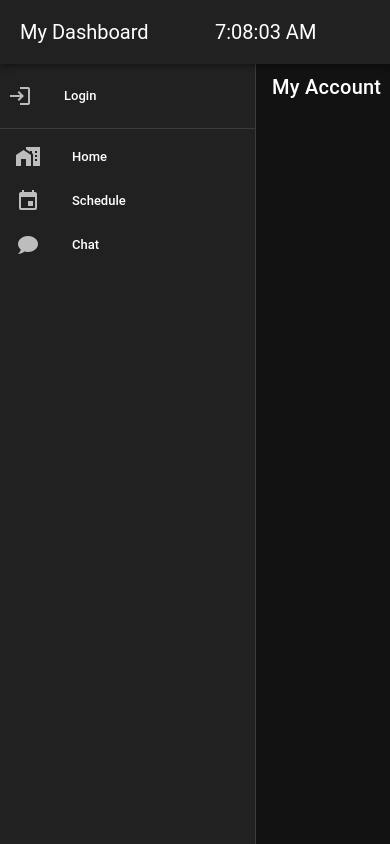
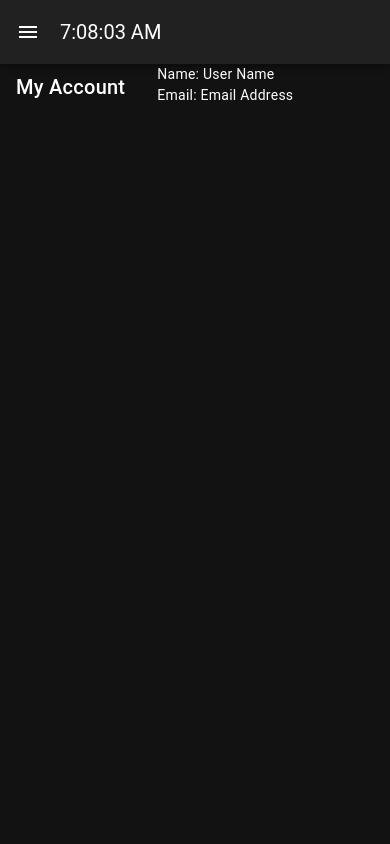
Before and after one commit to zwldarren/INF133_project, a Vue app: page /Account in a window 390 px wide. Built offline with nearby package versions, Linux system fonts and the light colour scheme.

Commit message:
feat: add responsive design to AppHeader and Sidebar

```diff
--- a/src/components/AppFooter.vue
+++ /dev/null
@@ -1,79 +0,0 @@
-<template>
-  <v-footer height="40" app>
-    <a
-      v-for="item in items"
-      :key="item.title"
-      :href="item.href"
-      :title="item.title"
-      class="d-inline-block mx-2 social-link"
-      rel="noopener noreferrer"
-      target="_blank"
-    >
-      <v-icon
-        :icon="item.icon"
-        :size="item.icon === '$vuetify' ? 24 : 16"
-      />
-    </a>
-
-    <div
-      class="text-caption text-disabled"
-      style="position: absolute; right: 16px;"
-    >
-      &copy; 2016-{{ (new Date()).getFullYear() }} <span class="d-none d-sm-inline-block">Vuetify, LLC</span>
-      —
-      <a
-        class="text-decoration-none on-surface"
-        href="https://vuetifyjs.com/about/licensing/"
-        rel="noopener noreferrer"
-        target="_blank"
-      >
-        MIT License
-      </a>
-    </div>
-  </v-footer>
-</template>
-
-<script setup>
-  const items = [
-    {
-      title: 'Vuetify Documentation',
-      icon: `$vuetify`,
-      href: 'https://vuetifyjs.com/',
-    },
-    {
-      title: 'Vuetify Support',
-      icon: 'mdi-shield-star-outline',
-      href: 'https://support.vuetifyjs.com/',
-    },
-    {
-      title: 'Vuetify X',
-      icon: ['M2.04875 3.00002L9.77052 13.3248L1.99998 21.7192H3.74882L10.5519 14.3697L16.0486 21.7192H22L13.8437 10.8137L21.0765 3.00002H19.3277L13.0624 9.76874L8.0001 3.00002H2.04875ZM4.62054 4.28821H7.35461L19.4278 20.4308H16.6937L4.62054 4.28821Z'],
-      href: 'https://x.com/vuetifyjs',
-    },
-    {
-      title: 'Vuetify GitHub',
-      icon: `mdi-github`,
-      href: 'https://github.com/vuetifyjs/vuetify',
-    },
-    {
-      title: 'Vuetify Discord',
-      icon: ['M22,24L16.75,19L17.38,21H4.5A2.5,2.5 0 0,1 2,18.5V3.5A2.5,2.5 0 0,1 4.5,1H19.5A2.5,2.5 0 0,1 22,3.5V24M12,6.8C9.32,6.8 7.44,7.95 7.44,7.95C8.47,7.03 10.27,6.5 10.27,6.5L10.1,6.33C8.41,6.36 6.88,7.53 6.88,7.53C5.16,11.12 5.27,14.22 5.27,14.22C6.67,16.03 8.75,15.9 8.75,15.9L9.46,15C8.21,14.73 7.42,13.62 7.42,13.62C7.42,13.62 9.3,14.9 12,14.9C14.7,14.9 16.58,13.62 16.58,13.62C16.58,13.62 15.79,14.73 14.54,15L15.25,15.9C15.25,15.9 17.33,16.03 18.73,14.22C18.73,14.22 18.84,11.12 17.12,7.53C17.12,7.53 15.59,6.36 13.9,6.33L13.73,6.5C13.73,6.5 15.53,7.03 16.56,7.95C16.56,7.95 14.68,6.8 12,6.8M9.93,10.59C10.58,10.59 11.11,11.16 11.1,11.86C11.1,12.55 10.58,13.13 9.93,13.13C9.29,13.13 8.77,12.55 8.77,11.86C8.77,11.16 9.28,10.59 9.93,10.59M14.1,10.59C14.75,10.59 15.27,11.16 15.27,11.86C15.27,12.55 14.75,13.13 14.1,13.13C13.46,13.13 12.94,12.55 12.94,11.86C12.94,11.16 13.45,10.59 14.1,10.59Z'],
-      href: 'https://community.vuetifyjs.com/',
-    },
-    {
-      title: 'Vuetify Reddit',
-      icon: `mdi-reddit`,
-      href: 'https://reddit.com/r/vuetifyjs',
-    },
-  ]
-</script>
-
-<style scoped lang="sass">
-  .social-link :deep(.v-icon)
-    color: rgba(var(--v-theme-on-background), var(--v-disabled-opacity))
-    text-decoration: none
-    transition: .2s ease-in-out
-
-    &:hover
-      color: rgba(25, 118, 210, 1)
-</style>
--- a/src/components/AppHeader.vue
+++ b/src/components/AppHeader.vue
@@ -1,27 +1,42 @@
 <template>
-    <v-app-bar title="My Dashboard" app>
-        <v-toolbar-title>{{ currentTime }}</v-toolbar-title>
+    <v-app-bar app>
+        <!-- toggle drawer -->
+        <v-btn icon variant="text" @click="toggleDrawer">
+            <v-icon>mdi-menu</v-icon>
+        </v-btn>
+
+        <v-toolbar-title class="ml-2">{{ currentTime }}</v-toolbar-title>
     </v-app-bar>
 </template>
 
 <script setup>
-import { ref, onMounted, onBeforeUnmount } from 'vue';
+import { ref, onMounted, onBeforeUnmount, watch } from 'vue'
 
-const currentTime = ref('');
+const props = defineProps({
+    toggleDrawer: {
+        type: Function,
+        required: true
+    }
+})
+
+const currentTime = ref('')
 
 const updateTime = () => {
-    const now = new Date();
-    currentTime.value = now.toLocaleTimeString();
-};
+    const now = new Date()
+    currentTime.value = now.toLocaleTimeString()
+}
 
 onMounted(() => {
-    updateTime();
-    const timer = setInterval(updateTime, 1000);
+    updateTime()
+    const timer = setInterval(updateTime, 1000)
     onBeforeUnmount(() => {
-        clearInterval(timer);
-    });
-});
+        clearInterval(timer)
+    })
+})
 </script>
 
 <style scoped>
+.ml-2 {
+    margin-left: 16px;
+}
 </style>
--- a/src/components/Sidebar.vue
+++ b/src/components/Sidebar.vue
@@ -1,11 +1,9 @@
 <template>
-    <v-navigation-drawer v-model="drawer" :rail="rail" permanent @click="rail = false">
+    <!-- use :permanent and :temporary props to control drawer behavior -->
+    <v-navigation-drawer v-model="drawer" :permanent="!isMobile" :temporary="isMobile" location="start" width="256">
         <v-list>
             <v-list-item v-if="isLoggedIn" prepend-avatar="https://randomuser.me/api/portraits/lego/1.jpg"
                 :title="userName" :subtitle="userEmail" nav>
-                <template v-slot:append>
-                    <v-btn icon="mdi-chevron-left" variant="text" @click.stop="rail = !rail"></v-btn>
-                </template>
             </v-list-item>
 
             <v-list-item v-else title="Login" nav @click="navigateTo('login')">
@@ -18,31 +16,50 @@
         <v-divider></v-divider>
 
         <v-list density="compact" nav>
-            <v-list-item prepend-icon="mdi-home-city" title="Home" @click="navigateTo('/')"
-                value="home"></v-list-item>
-            <v-list-item prepend-icon="mdi-calendar" title="Schedule" @click="navigateTo('schedule')"
-                value="schedule"></v-list-item>
-            <v-list-item prepend-icon="mdi-chat" title="Chat" @click="navigateTo('chat')" value="chat"></v-list-item>
-            <v-list-item v-if="isLoggedIn" prepend-icon="mdi-account" title="My Account" @click="navigateTo('account')"
-                value="account"></v-list-item>
+            <v-list-item prepend-icon="mdi-home-city" title="Home" @click="navigateTo('/')"></v-list-item>
+            <v-list-item prepend-icon="mdi-calendar" title="Schedule" @click="navigateTo('schedule')"></v-list-item>
+            <v-list-item prepend-icon="mdi-chat" title="Chat" @click="navigateTo('chat')"></v-list-item>
+            <v-list-item v-if="isLoggedIn" prepend-icon="mdi-account" title="My Account"
+                @click="navigateTo('account')"></v-list-item>
         </v-list>
     </v-navigation-drawer>
 </template>
+
 <script setup>
-import { ref } from 'vue';
-import { useRouter } from 'vue-router';
+import { ref, computed } from 'vue'
+import { useRouter } from 'vue-router'
+import { useDisplay } from 'vuetify'
 
-const router = useRouter();
-const drawer = ref(true);
-const rail = ref(false);
+const props = defineProps({
+    modelValue: {
+        type: Boolean,
+        required: true
+    }
+})
 
-const isLoggedIn = ref(false);
-const userName = ref('User Name');
-const userEmail = ref('Email Address');
+const emit = defineEmits(['update:modelValue'])
+
+const router = useRouter()
+
+// access drawer state
+const drawer = computed({
+    get: () => props.modelValue,
+    set: (val) => emit('update:modelValue', val)
+})
+
+const { smAndDown } = useDisplay()
+const isMobile = computed(() => smAndDown.value)
+
+const isLoggedIn = ref(false)
+const userName = ref('User Name')
+const userEmail = ref('Email Address')
 
 const navigateTo = (route) => {
-  router.push({ path: route });
-};
+    router.push({ path: route })
+    if (isMobile.value) {
+        drawer.value = false
+    }
+}
 </script>
 
 <style scoped></style>
--- a/src/layouts/default.vue
+++ b/src/layouts/default.vue
@@ -1,7 +1,7 @@
 <template>
   <v-app>
-    <AppHeader />
-    <Sidebar />
+    <AppHeader :toggle-drawer="toggleDrawer" />
+    <Sidebar v-model="drawer" />
     <v-main>
       <router-view />
     </v-main>
@@ -9,5 +9,20 @@
 </template>
 
 <script setup>
-//
+import { ref, watch } from 'vue'
+import { useDisplay } from 'vuetify'
+
+const { smAndDown } = useDisplay()
+
+// defind a default state accounding to screen size
+const drawer = ref(!smAndDown.value)
+
+watch(smAndDown, (val) => {
+  // when the screen size changes, toggle the drawer
+  drawer.value = !val
+})
+
+const toggleDrawer = () => {
+  drawer.value = !drawer.value
+}
 </script>
```
